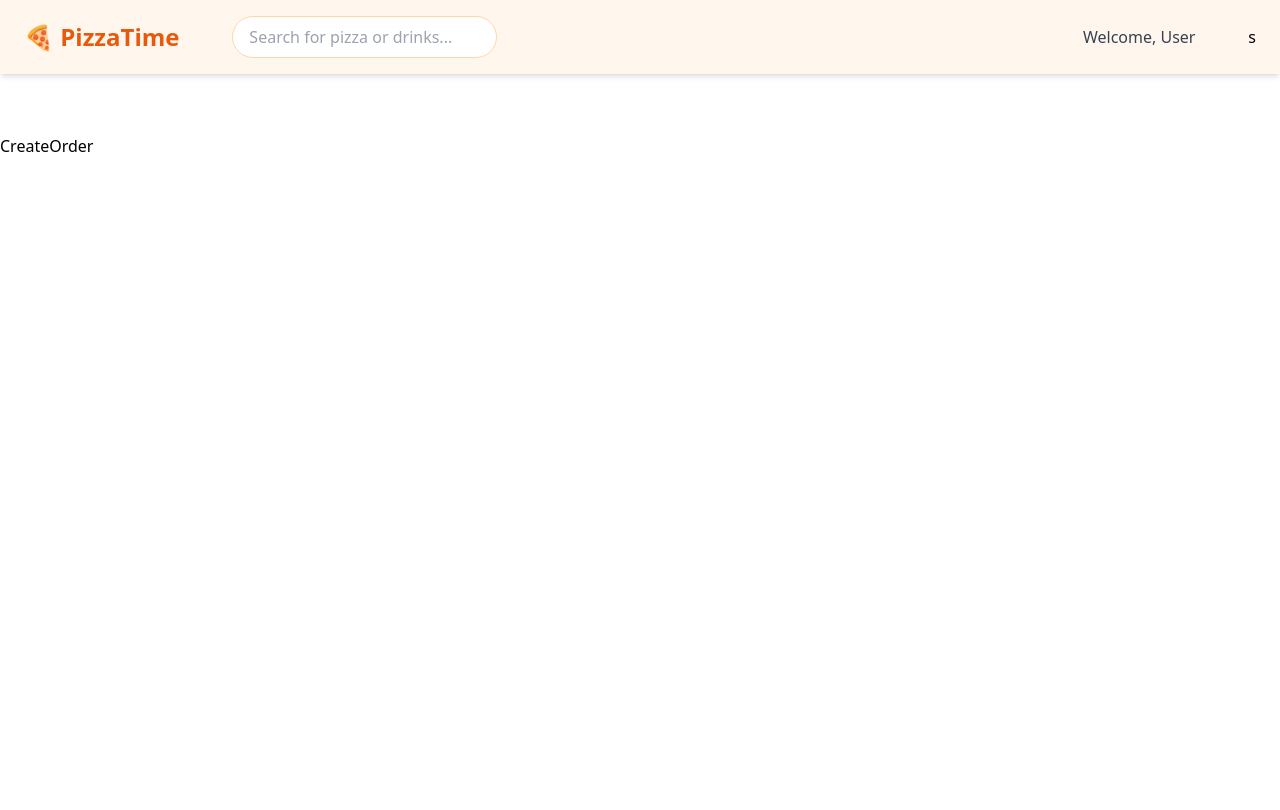
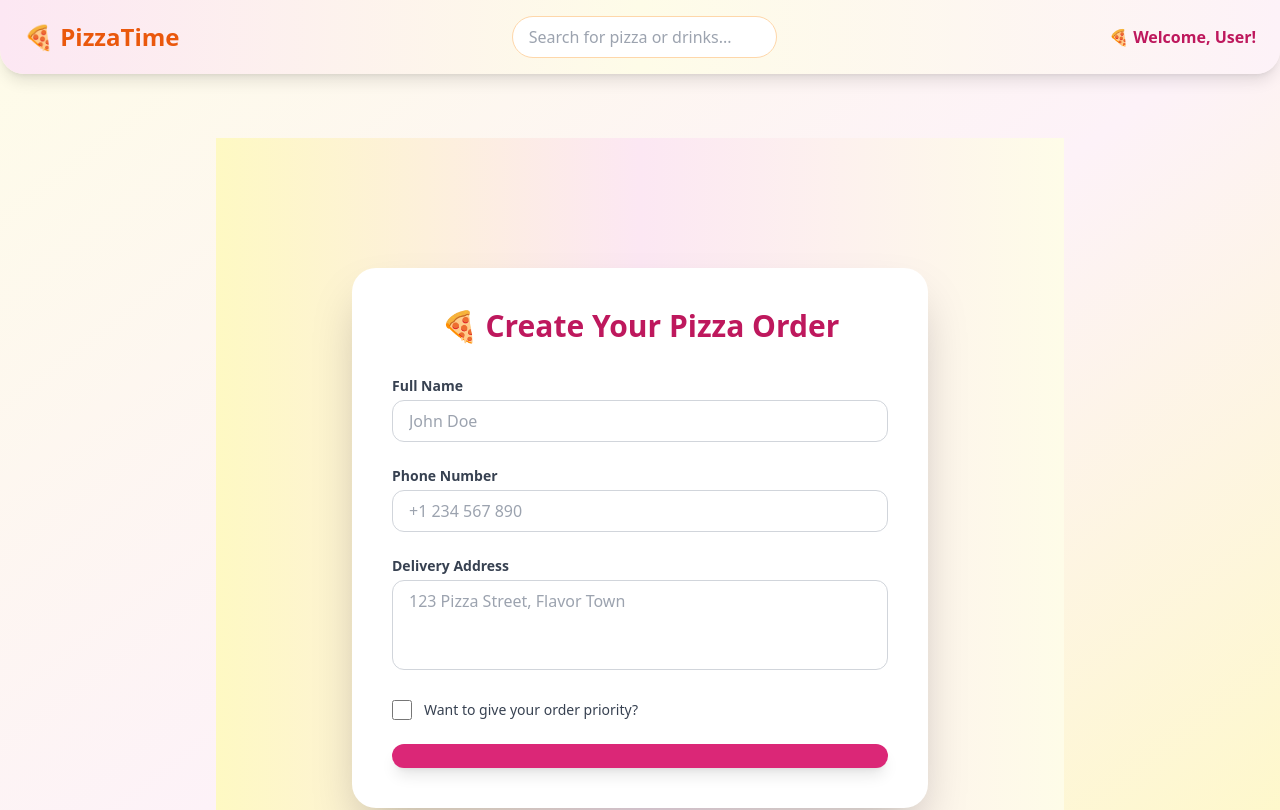
Before and after one commit to fatemehHp/foodOrderingApp, a React (Vite) app: page /order/new in a window 1280 px wide. Shown: the top 810 px of the page. Built offline with nearby package versions, Linux system fonts and the light colour scheme.

Commit message:
compelete routs

```diff
--- a/src/App.jsx
+++ b/src/App.jsx
@@ -9,6 +9,7 @@ import Home from "./Ui/Home";
 import { getMenuData } from "./features/menu/Menu";
 import Error from "./Ui/Error";
 import { getOrderDetailById } from "./features/order/Order";
+import { sendDataToApi } from "./features/order/CreateOrder";
 const router = createBrowserRouter([
   {
     element: <AppLayout />,
@@ -31,6 +32,7 @@ const router = createBrowserRouter([
       {
         path: "/order/new",
         element: <CreateOrder />,
+        action: sendDataToApi,
       },
       {
         path: "/order/:id",
--- a/src/Ui/AppLayout.jsx
+++ b/src/Ui/AppLayout.jsx
@@ -3,15 +3,23 @@ import Spinner from "./Spinner";
 import { Outlet, useNavigation } from "react-router-dom";
 
 const AppLayout = () => {
-  const pageStatus = useNavigation();
-  const isLoading = pageStatus.state === "loading";
+  const { state } = useNavigation();
+  const isLoading = state === "loading";
+
   return (
-    <div>
-      {isLoading && <Spinner />}
-      {/* header */}
+    <div className="min-h-screen bg-gradient-to-br from-yellow-50 via-pink-50 to-yellow-100">
+      {/* لودینگ اسپینر */}
+      {isLoading && (
+        <div className="fixed inset-0 z-50 flex items-center justify-center bg-white/70 backdrop-blur-sm">
+          <Spinner />
+        </div>
+      )}
+
+      {/* هدر ثابت */}
       <Header />
-      {/* main */}
-      <main className=" mt-11 flex flex-col gap-7 py-4 ">
+
+      {/* محتوای اصلی */}
+      <main className="max-w-4xl mx-auto px-4 sm:px-6 py-8 mt-8 space-y-6">
         <Outlet />
       </main>
     </div>
--- a/src/Ui/Button.jsx
+++ b/src/Ui/Button.jsx
@@ -1,10 +1,19 @@
 import React from "react";
 
-const Button = ({ children = "Order Now", onClick }) => {
-  const order =
-    "bg-orange-500 hover:bg-orange-600 text-white font-semibold px-6 py-3 rounded-full shadow-md transition-all duration-300 focus:outline-none focus:ring-2 focus:ring-orange-300";
+const Button = ({ children = "Order Now", onClick, type = "button" }) => {
+  const styles = `
+    bg-gradient-to-r from-pink-400 to-orange-400
+    hover:from-pink-500 hover:to-orange-500
+    text-white font-bold
+    px-6 py-3
+    rounded-full shadow-lg
+    transition-all duration-300
+    focus:outline-none focus:ring-2 focus:ring-pink-300
+    w-full max-w-xs
+  `;
+
   return (
-    <button onClick={onClick} className={`m-auto ${order}`}>
+    <button type={type} onClick={onClick} className={`block ${styles}`}>
       {children}
     </button>
   );
--- a/src/Ui/Header.jsx
+++ b/src/Ui/Header.jsx
@@ -3,17 +3,19 @@ import SearchOrder from "./SearchOrder";
 
 const Header = () => {
   return (
-    <header className="bg-orange-50 py-4 px-6 flex items-center justify-between shadow-md">
-      {/* Logo */}
-      <Logo />
-      {/* Search */}
-      <SearchOrder />
-      <div className="flex-1 mx-4 max-w-md"></div>
-      {/* User */}
-      <div className="text-gray-700 text-sm sm:text-base font-medium">
-        Welcome, User
+    <header className="bg-gradient-to-r from-pink-100 via-yellow-50 to-pink-50 px-6 py-4 shadow-lg rounded-b-3xl">
+      <div className="flex flex-col sm:flex-row items-center justify-between gap-4">
+        {/* لوگو */}
+        <Logo />
+
+        {/* جستجوی سفارش */}
+        <SearchOrder />
+
+        {/* خوش‌آمدگویی کاربر */}
+        <div className="text-pink-700 font-semibold text-sm sm:text-base">
+          🍕 Welcome, User!
+        </div>
       </div>
-      s
     </header>
   );
 };
--- a/src/features/cart/Cart.jsx
+++ b/src/features/cart/Cart.jsx
@@ -1,7 +1,37 @@
-import React from "react";
+import { Link } from "react-router-dom";
 
-const Cart = () => {
-  return <div>Cart</div>;
+const CartSummary = () => {
+  return (
+    <div className="min-h-screen flex items-center justify-center bg-gradient-to-r from-yellow-100 via-pink-100 to-yellow-50 p-4">
+      <div className="bg-white shadow-2xl rounded-3xl p-10 w-full max-w-2xl">
+        <Link
+          to="/menu"
+          className="inline-block text-pink-600 hover:underline text-sm mb-4"
+        >
+          ← Back to menu
+        </Link>
+
+        <h2 className="text-2xl font-bold text-center text-pink-700 mb-6">
+          🛒 Your Cart
+        </h2>
+
+        <ul className="divide-y divide-gray-200 border-y mb-6"></ul>
+
+        <div className="flex flex-col sm:flex-row sm:justify-between gap-4">
+          <Link
+            to="/order/new"
+            className="text-center bg-pink-600 hover:bg-pink-700 transition-colors text-white font-bold py-3 px-6 rounded-2xl shadow-md w-full"
+          >
+            🍕 Order pizzas
+          </Link>
+
+          <button className="text-center border border-pink-500 hover:bg-pink-100 text-pink-600 font-bold py-3 px-6 rounded-2xl shadow-sm w-full">
+            🗑️ Clear cart
+          </button>
+        </div>
+      </div>
+    </div>
+  );
 };
 
-export default Cart;
+export default CartSummary;
--- a/src/features/order/CreateOrder.jsx
+++ b/src/features/order/CreateOrder.jsx
@@ -1,7 +1,83 @@
-import React from "react";
+import { Form } from "react-router-dom";
+import { sendData } from "../../services/resturantApi";
 
 const CreateOrder = () => {
-  return <div>CreateOrder</div>;
+  return (
+    <div className="min-h-screen flex items-center justify-center bg-gradient-to-r from-yellow-100 via-pink-100 to-yellow-50 p-4">
+      <div className="bg-white shadow-2xl rounded-3xl p-10 w-full max-w-xl">
+        <h2 className="text-3xl font-bold text-center text-pink-700 mb-8">
+          🍕 Create Your Pizza Order
+        </h2>
+
+        <Form method="post" className="space-y-6">
+          <div>
+            <label className="block text-sm font-semibold text-gray-700 mb-1">
+              Full Name
+            </label>
+            <input
+              type="text"
+              name="customer"
+              required
+              placeholder="John Doe"
+              className="w-full px-4 py-2 rounded-xl border border-gray-300 focus:outline-none focus:ring-2 focus:ring-pink-400"
+            />
+          </div>
+
+          <div>
+            <label className="block text-sm font-semibold text-gray-700 mb-1">
+              Phone Number
+            </label>
+            <input
+              type="tel"
+              name="phone"
+              required
+              placeholder="+1 234 567 890"
+              className="w-full px-4 py-2 rounded-xl border border-gray-300 focus:outline-none focus:ring-2 focus:ring-pink-400"
+            />
+          </div>
+
+          <div>
+            <label className="block text-sm font-semibold text-gray-700 mb-1">
+              Delivery Address
+            </label>
+            <textarea
+              name="address"
+              rows="3"
+              required
+              placeholder="123 Pizza Street, Flavor Town"
+              className="w-full px-4 py-2 rounded-xl border border-gray-300 focus:outline-none focus:ring-2 focus:ring-pink-400 resize-none"
+            />
+          </div>
+
+          <div className="flex items-center space-x-3">
+            <input
+              type="checkbox"
+              name="priority"
+              id="priority"
+              className="w-5 h-5 text-pink-600 focus:ring-pink-500"
+            />
+            <label
+              htmlFor="priority"
+              className="text-sm text-gray-700 font-medium"
+            >
+              Want to give your order priority?
+            </label>
+          </div>
+
+          <button
+            type="submit"
+            className="w-full bg-pink-600 hover:bg-pink-700 transition-colors text-white font-bold py-3 px-6 rounded-2xl shadow-lg disabled:opacity-50"
+          ></button>
+        </Form>
+      </div>
+    </div>
+  );
 };
+export default CreateOrder;
+export async function sendDataToApi({ request }) {
+  const formData = await request.formData();
+  const data = Object.fromEntries(formData);
 
-export default CreateOrder;
+  const newOrder = await sendData(data);
+  console.log(newOrder);
+}
--- a/src/features/user/UserName.jsx
+++ b/src/features/user/UserName.jsx
@@ -2,14 +2,14 @@ import React from "react";
 
 const UserName = () => {
   return (
-    <div className="bg-orange-50 shadow-lg rounded-xl p-6 max-w-sm mx-auto  text-center border border-orange-100">
-      <h2 className="text-2xl font-bold text-orange-600 mb-4">
-        Welcome to PizzaTime!
+    <div className="bg-gradient-to-br from-pink-50 via-yellow-50 to-pink-100 shadow-xl rounded-3xl p-8 max-w-md mx-auto text-center border border-pink-100">
+      <h2 className="text-3xl font-extrabold text-pink-700 mb-6 tracking-wide">
+        🍕 Welcome to PizzaTime!
       </h2>
       <input
         type="text"
-        placeholder="Enter your username"
-        className="w-full px-5 py-3 border border-orange-200 rounded-full focus:outline-none focus:ring-2 focus:ring-orange-400 transition placeholder:text-orange-300 text-orange-700"
+        placeholder="What's your name?"
+        className="w-full px-6 py-3 border border-pink-200 rounded-full bg-white focus:outline-none focus:ring-2 focus:ring-pink-400 transition-all placeholder:text-pink-300 text-pink-700 font-medium shadow-inner"
       />
     </div>
   );
--- a/src/services/resturantApi.js
+++ b/src/services/resturantApi.js
@@ -10,7 +10,7 @@ export async function fetchMenuData() {
   const { data } = await response.json();
   return data;
 }
-// get data from id
+// get data from id,for search
 export async function getOrderById(itemId) {
   const response = await fetch(`${API_URL}/order/${itemId}`);
   if (!response.ok) {
@@ -19,3 +19,22 @@ export async function getOrderById(itemId) {
   const { data } = await response.json();
   return data;
 }
+// send data  to api (for create new order)
+export async function sendData(newOrder) {
+  try {
+    const response = await fetch(`${API_URL}/order`, {
+      method: "POST",
+      headers: {
+        "Content-Type": "application/json",
+      },
+      body: JSON.stringify(newOrder),
+    });
+    if (!response.ok) {
+      throw Error("Can not createe your order");
+    }
+    const data = await response.json(); // 👈 بدنه‌ی پاسخ رو اینجوری می‌گیری
+    console.log(data);
+  } catch (e) {
+    throw Error(e.message || "can not create your order");
+  }
+}
```
